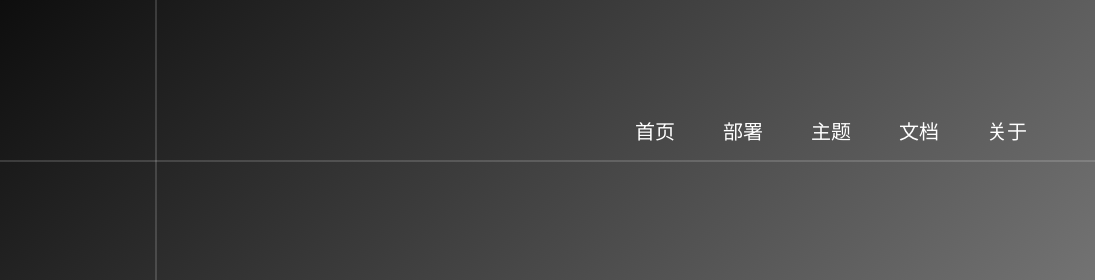
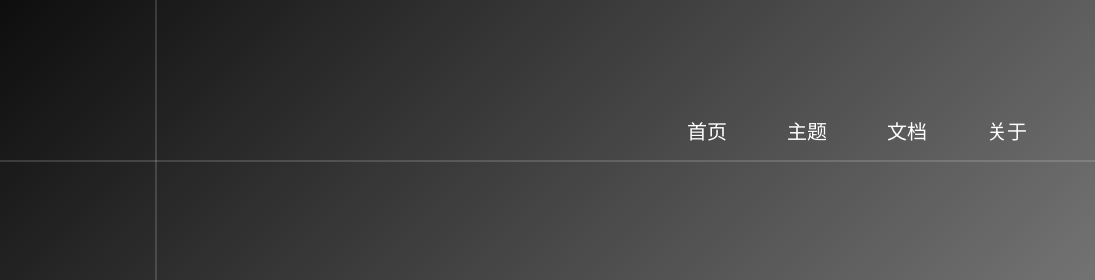
Before and after one commit to Liyue-Wei/XingHuo-Web-Engine, a plain HTML site: page Demo-Web/Home.html in a window 1280 px wide. Shown: the top 280 px of the page, 185-1280 px from the left. Drawn offline with Linux system fonts and the light colour scheme.

Commit message:
Update Home.html

```diff
--- a/Demo-Web/Home.html
+++ b/Demo-Web/Home.html
@@ -46,7 +46,7 @@
         }
         nav ul{
             display: flex;
-            gap: 48px;
+            gap: 60px;
             list-style: none;
         }
         nav a {
@@ -101,7 +101,6 @@
         <nav>
             <ul>
                 <li><a href="">首页</a></li>
-                <li><a href="">部署</a></li>
                 <li><a href="">主题</a></li>
                 <li><a href="">文档</a></li>
                 <li><a href="">关于</a></li>
```
